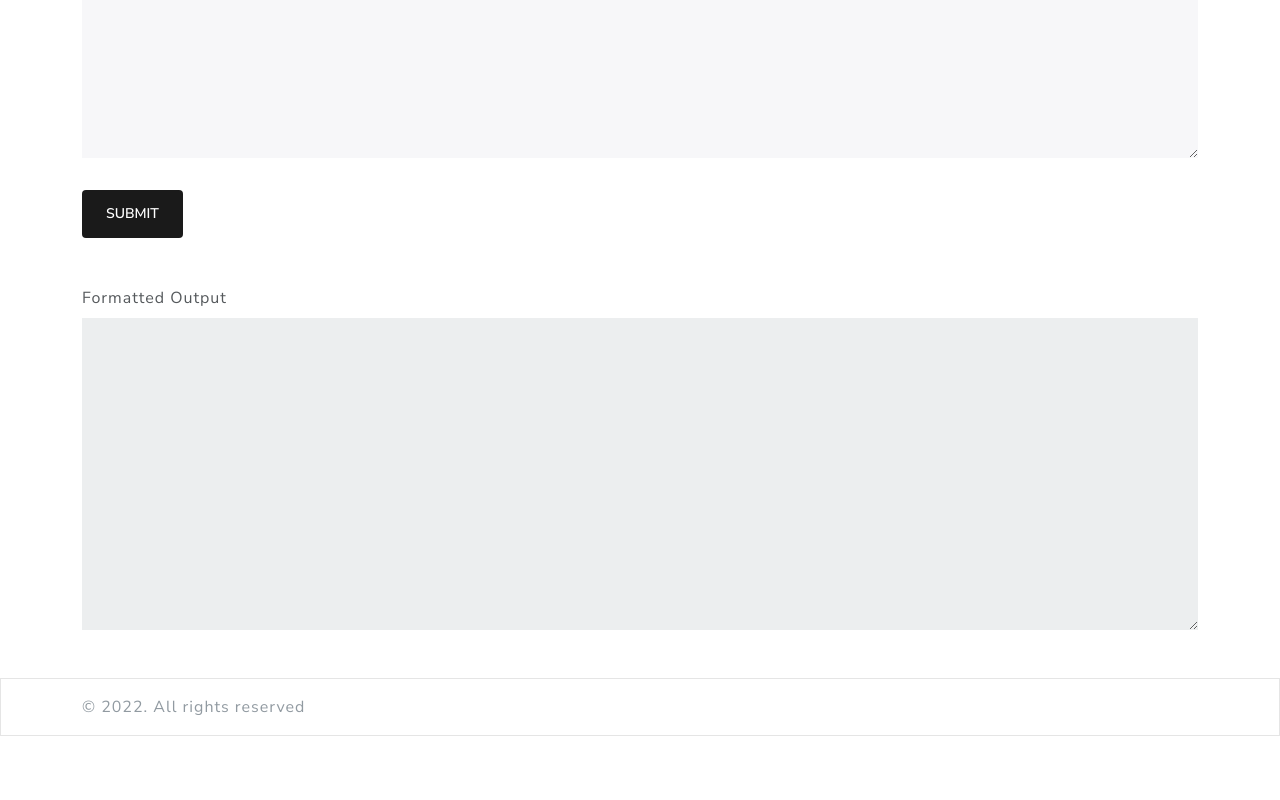
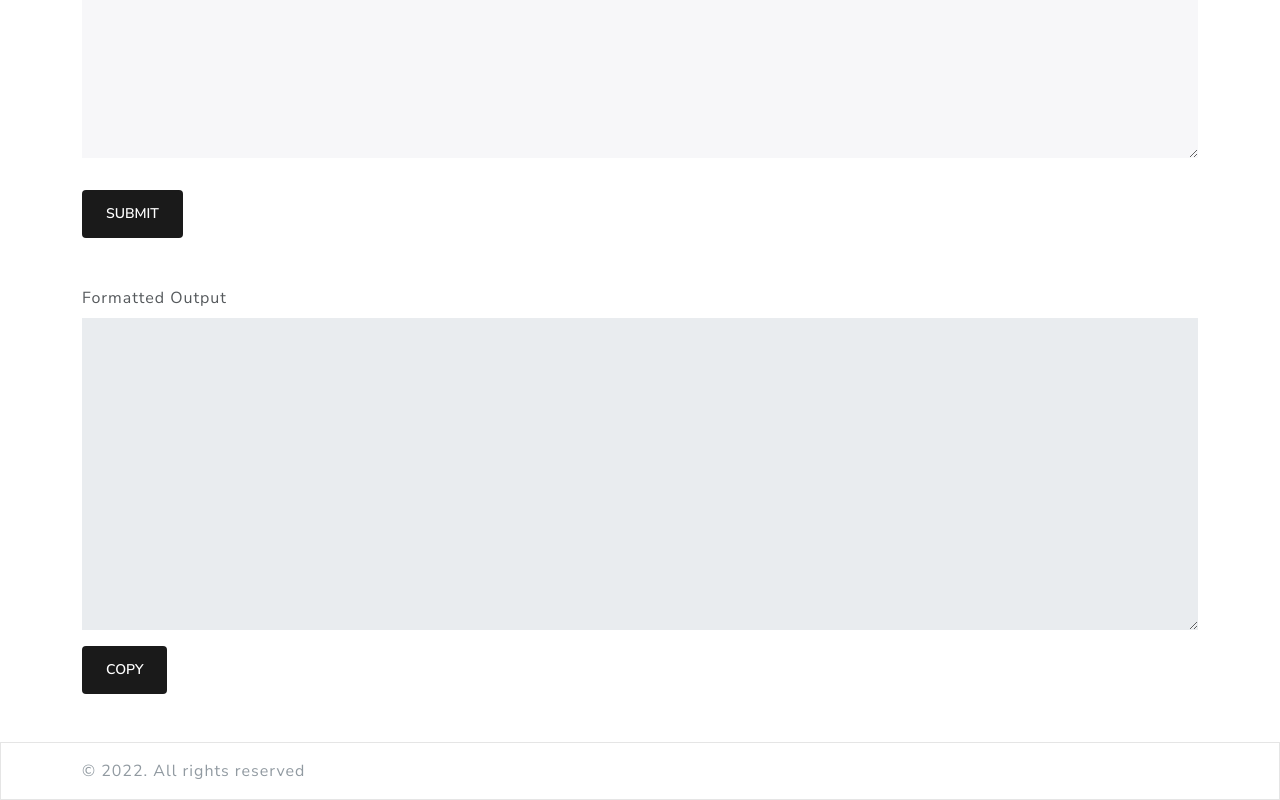
Before and after one commit to hawkeye7662/recruitment-formatter, a plain HTML site: page index.html in a window 1280 px wide. Shown: the part 346-1146 px from the top of the page. Before the commit the page ends 1082 px from the top, so only its background shows below. Drawn offline with nearby package versions, Linux system fonts and the light colour scheme; some packages are replaced by stand-ins of ours; a script that the page names is missing.

Commit message:
Added copy button

```diff
--- a/index.html
+++ b/index.html
@@ -23,7 +23,7 @@
     <title>Clan Recruitment Format Helper</title>
   </head>
   <body>
-     <nav class="navbar navbar-expand-lg navbar-dark bg-dark">
+    <nav class="navbar navbar-expand-lg navbar-dark bg-dark">
       <div class="container-fluid">
         <a class="navbar-brand" href="#">Recruitment Formatter</a>
         <button
@@ -86,14 +86,24 @@
             >Formatted Output
           </label>
           <p hidden>Missing Parameters: <span id="missingParams"></span></p>
+
           <textarea
-            disabled
+            readonly
             class="form-control"
             id="outputTextArea"
             rows="12"
             spellcheck="false"
           ></textarea>
         </div>
+        <button
+          type="button"
+          class="btn btn-primary mt-3 btn-copy"
+          id="copybtn"
+          data-clipboard-action="copy"
+          data-clipboard-target="#outputTextArea"
+        >
+          Copy
+        </button>
       </form>
     </div>
     <footer class="footer mt-auto py-3 mt-5 bg-light">
@@ -102,5 +112,7 @@
       </div>
     </footer>
     <script src="app.js"></script>
+    <script src="https://cdnjs.cloudflare.com/ajax/libs/clipboard.js/2.0.10/clipboard.min.js"></script>
+    <script src="copy.js"></script>
   </body>
 </html>
```
